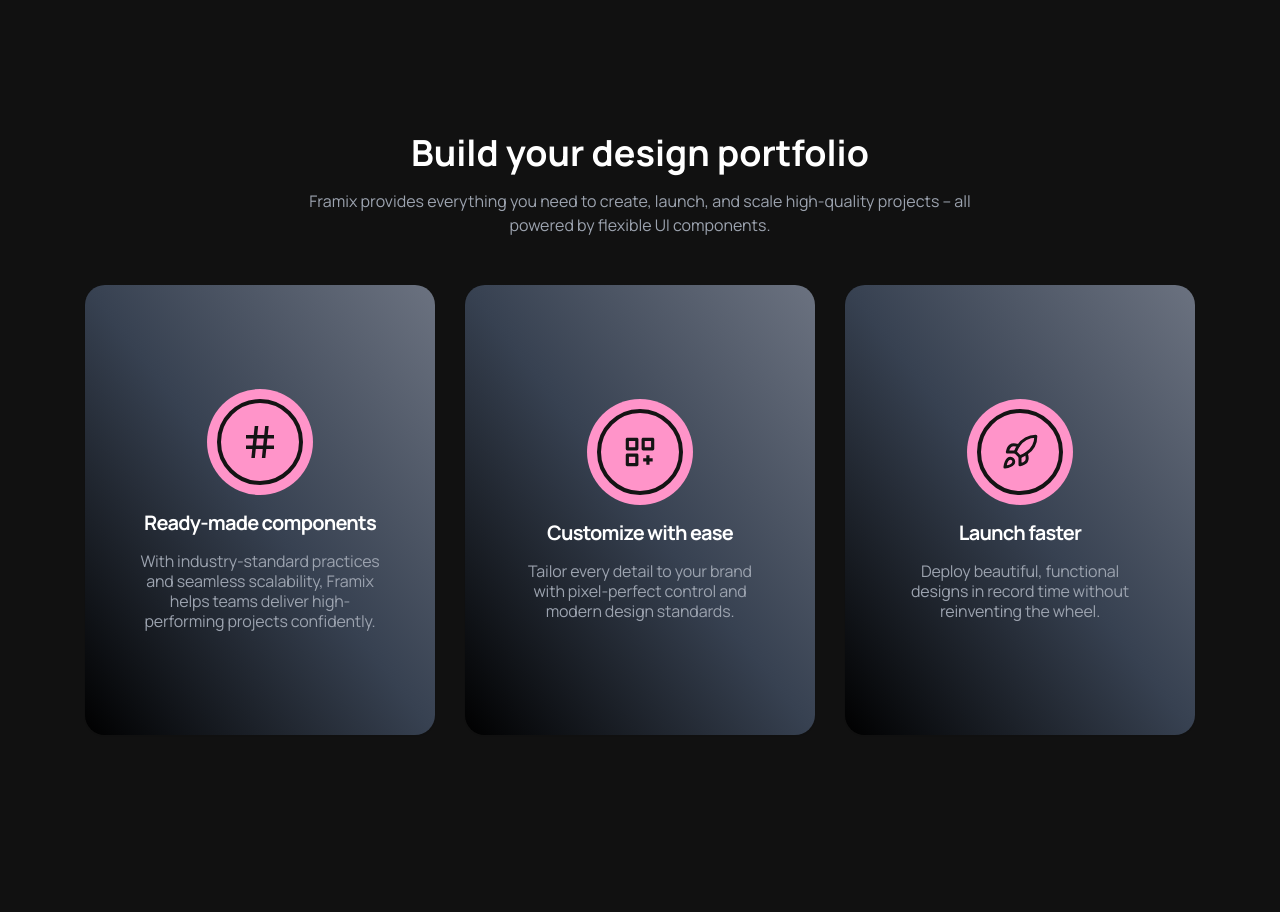
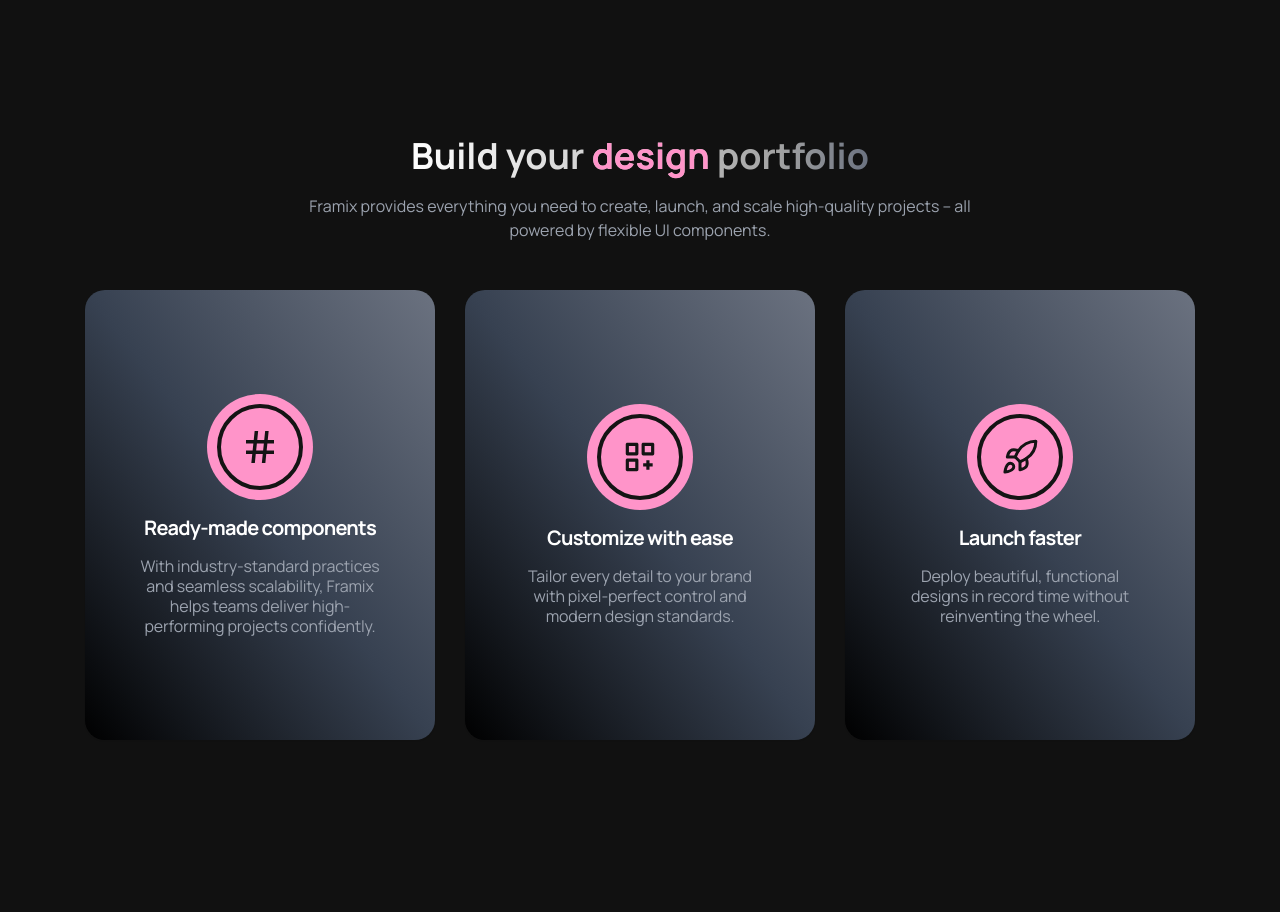
Before and after one commit to avinashfullstackdeveloper-a11y/framix-client, a React (Vite) app: page / in a window 1280 px wide. Shown: the part 2080-2992 px from the top of the page. Built offline with nearby package versions, Linux system fonts and the light colour scheme; no server answers; grey boxes are pictures that could not be loaded.

Commit message:
text adjustment

```diff
--- a/src/pages/Home.tsx
+++ b/src/pages/Home.tsx
@@ -726,9 +726,30 @@ const LandingPage = () => {
           <div className="max-w-[1600px] mx-auto px-8 sm:px-12 lg:px-20 text-center">
             <motion.h2
               variants={itemVariants}
-              className="text-4xl font-bold mb-4"
+              className="text-4xl font-bold mb-4 leading-tight"
             >
-              Build your design portfolio
+              <span
+                style={{
+                  background:
+                    "linear-gradient(90deg, #fff 0%, #a3a3a3 80%, #6b7280 100%)",
+                  WebkitBackgroundClip: "text",
+                  WebkitTextFillColor: "transparent",
+                  backgroundClip: "text",
+                }}
+              >
+                Build your{" "}
+                <span
+                  className="text-[#FF94C9]"
+                  style={{
+                    WebkitTextFillColor: "#FF94C9",
+                    background: "none",
+                    WebkitBackgroundClip: "initial",
+                  }}
+                >
+                  design
+                </span>{" "}
+                portfolio
+              </span>
             </motion.h2>
             <motion.p
               variants={itemVariants}
```
